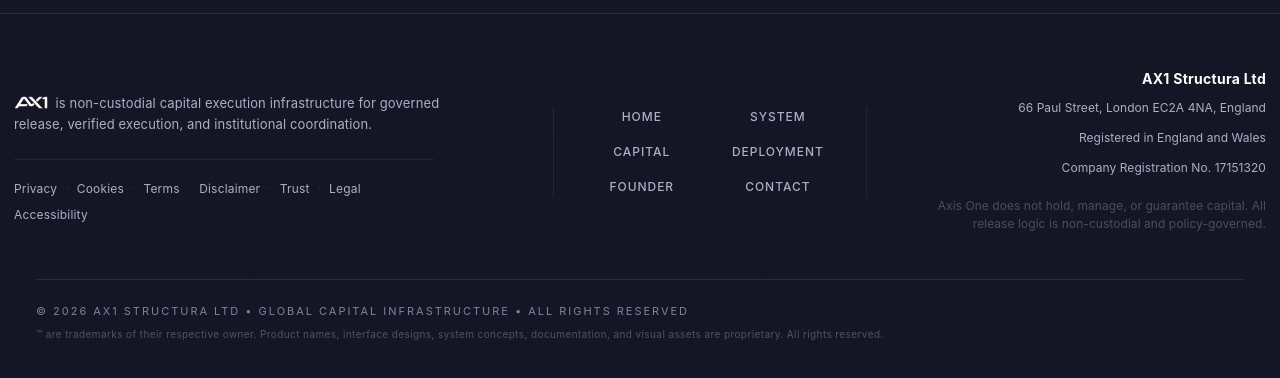
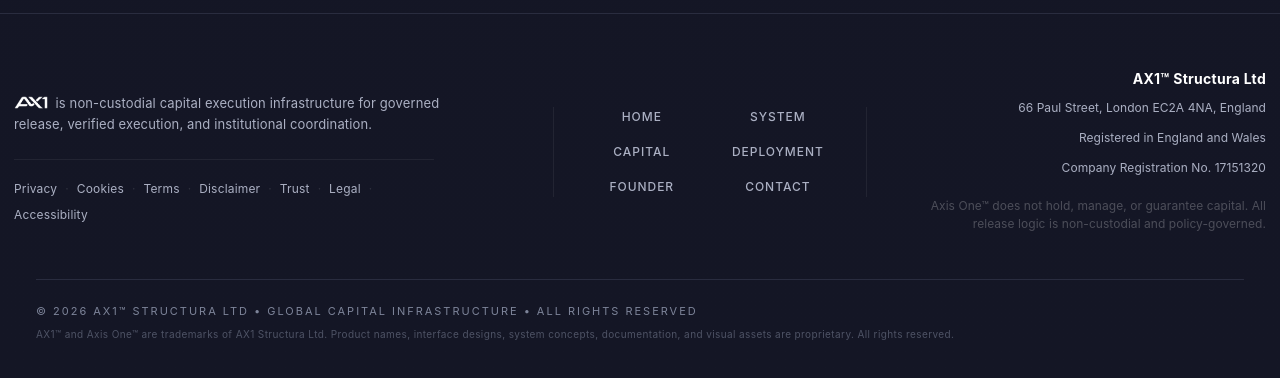
Before and after one commit to TJHubX/AX1_Website, a React (Vite) app: page / in a window 1280 px wide. Shown: the part 9563-9941 px from the top of the page. Built offline with nearby package versions, Linux system fonts and the light colour scheme.

Commit message:
Place TM symbol next to brand names in footer

```diff
--- a/src/components/index.tsx
+++ b/src/components/index.tsx
@@ -232,15 +232,15 @@
           <button className="footer-nav-contact" onClick={onOpenContact}>Contact</button>
         </div>
         <div className="footer-legal">
-          <strong>AX1 Structura Ltd</strong>
+          <strong>AX1&#8482; Structura Ltd</strong>
           <span>66 Paul Street, London EC2A 4NA, England</span>
           <span>Registered in England and Wales</span>
           <span>Company Registration No. 17151320</span>
-          <span className="footer-disclaimer">Axis One does not hold, manage, or guarantee capital. All release logic is non-custodial and policy-governed.</span>
+          <span className="footer-disclaimer">Axis One&#8482; does not hold, manage, or guarantee capital. All release logic is non-custodial and policy-governed.</span>
         </div>
       </div>
-      <div className="footer-bottom">© 2026 AX1 Structura Ltd • GLOBAL CAPITAL INFRASTRUCTURE • ALL RIGHTS RESERVED</div>
-      <div className="footer-trademark">™ are trademarks of their respective owner. Product names, interface designs, system concepts, documentation, and visual assets are proprietary. All rights reserved.</div>
+      <div className="footer-bottom">© 2026 AX1&#8482; Structura Ltd • GLOBAL CAPITAL INFRASTRUCTURE • ALL RIGHTS RESERVED</div>
+      <div className="footer-trademark">AX1&#8482; and Axis One&#8482; are trademarks of AX1 Structura Ltd. Product names, interface designs, system concepts, documentation, and visual assets are proprietary. All rights reserved.</div>
     </footer>
   );
 }
```
